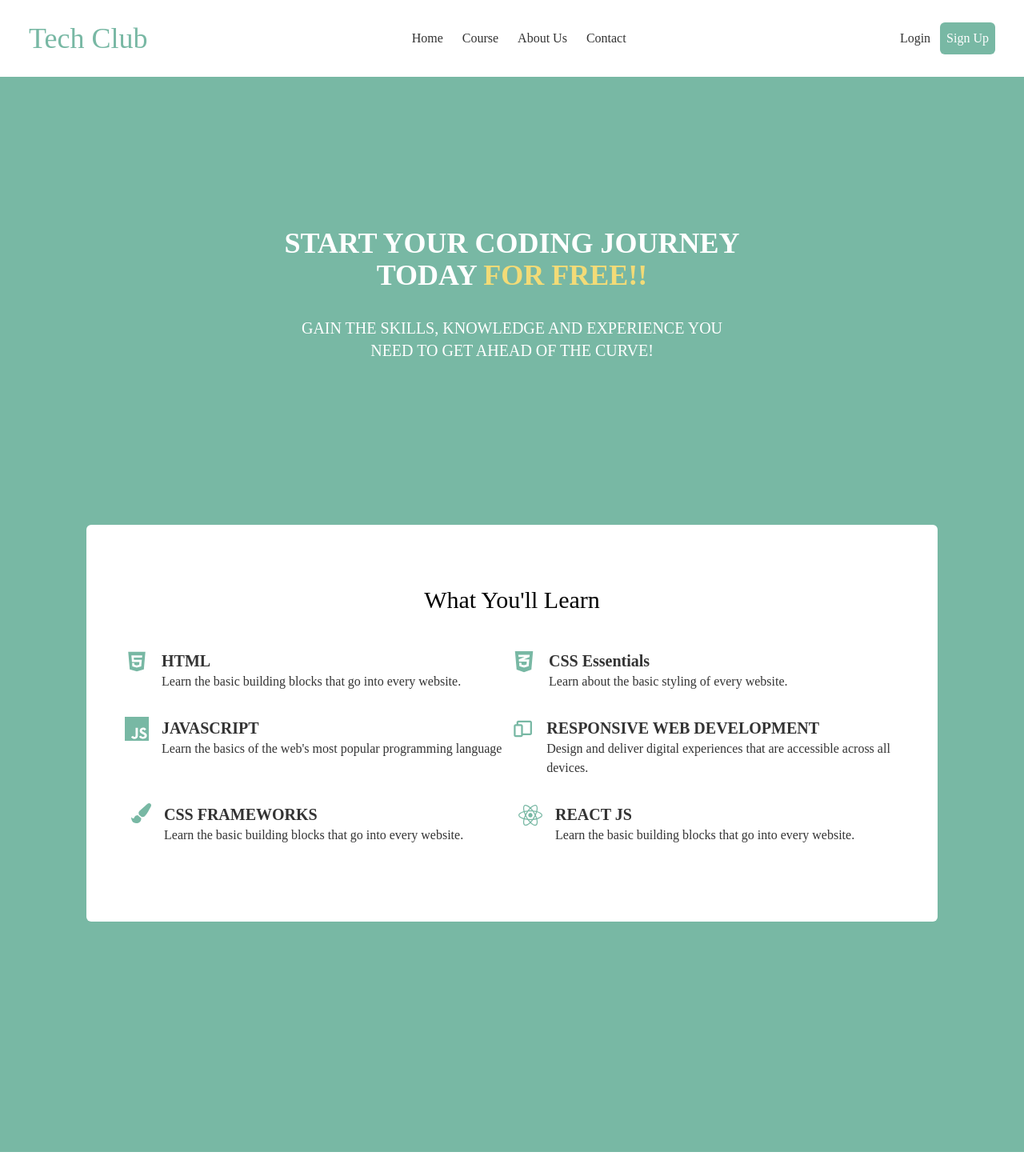
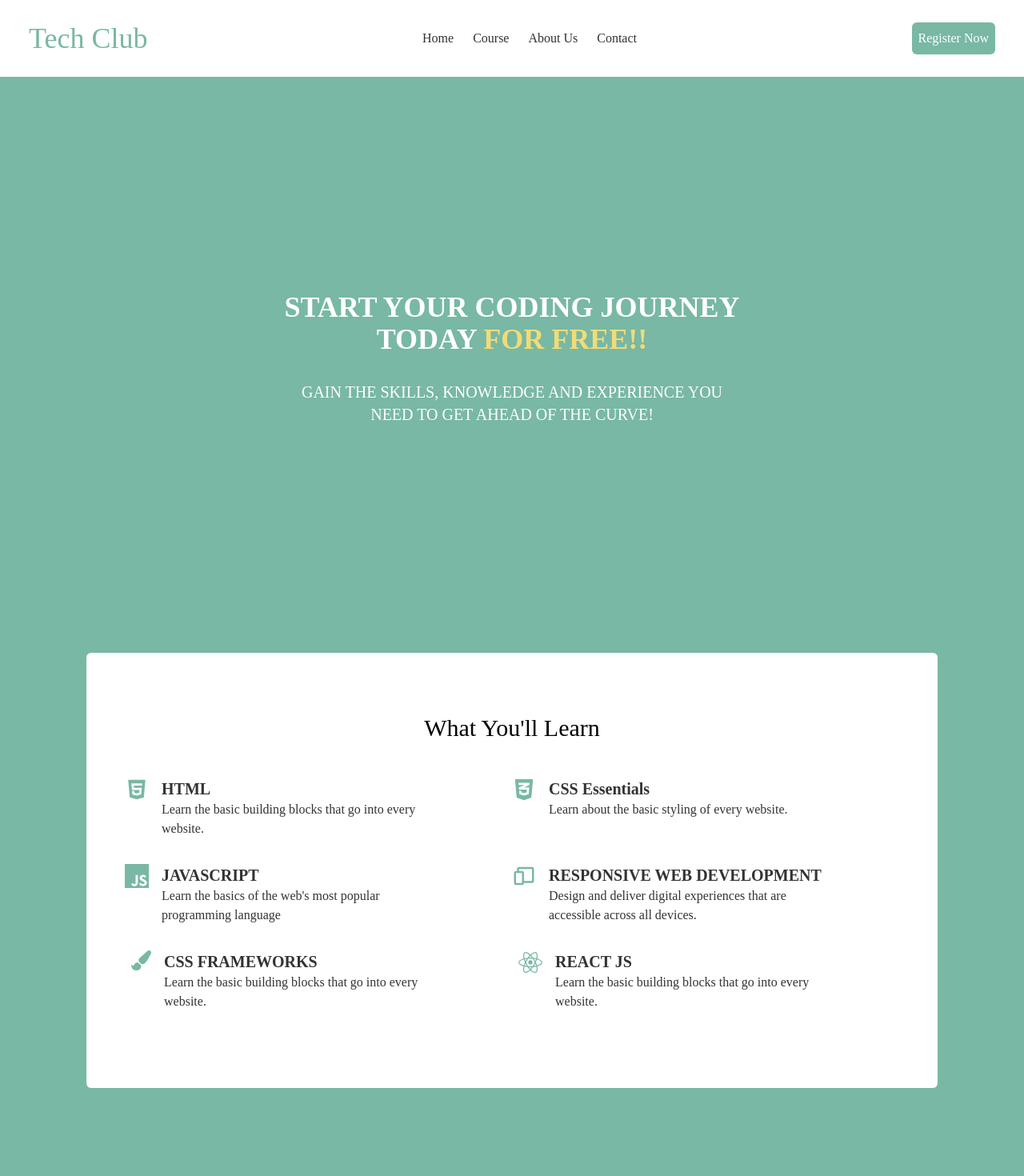
Before and after one commit to godstimedev/techclub-landing-page, a React (Create React App) app: page / in a window 1280 px wide. Shown: the top 1470 px of the page at 80% size. Before the commit the page ends 1440 px from the top, so only its background shows below. Built offline with nearby package versions, Linux system fonts and the light colour scheme.

Commit message:
made some corrections

```diff
--- a/src/App.js
+++ b/src/App.js
@@ -1,4 +1,5 @@
 import Hero from "./components/Hero";
+import Interactive from "./components/Interactive";
 import Learn from "./components/Learn";
 import Navbar from "./components/Navbar";
 
@@ -8,6 +9,7 @@ function App() {
       <Navbar />
       <Hero />
       <Learn />
+      <Interactive />
     </div>
   );
 }
--- a/src/components/Hero.jsx
+++ b/src/components/Hero.jsx
@@ -2,7 +2,7 @@ import React from "react";
 
 function Hero() {
   return (
-    <div className="w-full h-[calc(80vh-6rem)] grid place-items-center bg-[#78B8A4]">
+    <div className="w-full h-[calc(100vh-6rem)] grid place-items-center bg-[#78B8A4]">
       <div className="max-w-[320px] md:max-w-[580px] mx-auto  text-center">
         <h1 className="text-4xl text-white font-bold mb-[2rem]">
           START YOUR CODING JOURNEY TODAY{" "}
--- a/src/components/Learn.jsx
+++ b/src/components/Learn.jsx
@@ -6,36 +6,36 @@ import { BiDevices } from "react-icons/bi";
 
 function Learn() {
   return (
-    <div className="w-full min-h-screen bg-[#78B8A4] p-4">
-      <div className="bg-white max-w-[1064px] mx-auto  rounded-md px-[3rem] py-[4rem]">
+    <div className="w-full min-h-screen bg-[#78B8A4] p-4 border-b border-gray-500">
+      <div className="bg-white max-w-[1064px] mx-auto  rounded-md px-2 md:px-[3rem] py-[4rem]">
         <h3 className="text-3xl py-3 text-center">What You'll Learn</h3>
         <div className="grid md:grid-cols-2 py-4 text-[#333]">
-          <div className="= py-4 flex gap-[1rem]">
+          <div className="md:max-w-[90%] py-4 flex gap-[1rem]">
             <AiFillHtml5 size={30} className="text-[#78B8A4] inline-block" />
-            <div>
+            <div className="md:max-w-[80%]">
               <h4 className="text-xl font-semibold">HTML</h4>
               <p>Learn the basic building blocks that go into every website.</p>
             </div>
           </div>
-          <div className="= py-4 flex gap-[1rem]">
+          <div className="md:max-w-[90%] py-4 flex gap-[1rem]">
             <FaCss3Alt size={30} className="text-[#78B8A4] inline-block" />
-            <div>
+            <div className="md:max-w-[80%]">
               <h4 className="text-xl font-semibold">CSS Essentials</h4>
               <p>Learn about the basic styling of every website.</p>
             </div>
           </div>
-          <div className=" py-4 flex gap-[1rem]">
+          <div className="md:max-w-[90%] py-4 flex gap-[1rem]">
             <SiJavascript size={30} className="text-[#78B8A4] inline-block" />
-            <div>
+            <div className="md:max-w-[80%]">
               <h4 className="text-xl font-semibold">JAVASCRIPT</h4>
               <p>
                 Learn the basics of the web's most popular programming language
               </p>
             </div>
           </div>
-          <div className="= py-4 flex gap-[1rem]">
+          <div className="md:max-w-[90%] py-4 flex gap-[1rem]">
             <BiDevices size={30} className="text-[#78B8A4] inline-block" />
-            <div>
+            <div className="md:max-w-[80%]">
               <h4 className="text-xl font-semibold">
                 RESPONSIVE WEB DEVELOPMENT
               </h4>
@@ -45,16 +45,16 @@ function Learn() {
               </p>
             </div>
           </div>
-          <div className=" px-2 py-4 flex gap-[1rem]">
+          <div className="md:max-w-[90%] px-2 py-4 flex gap-[1rem]">
             <FaPaintBrush size={25} className="text-[#78B8A4] inline-block" />
-            <div>
+            <div className="md:max-w-[80%]">
               <h4 className="text-xl font-semibold">CSS FRAMEWORKS</h4>
               <p>Learn the basic building blocks that go into every website.</p>
             </div>
           </div>
-          <div className=" px-2 py-4 flex gap-[1rem]">
+          <div className="md:max-w-[90%] px-2 py-4 flex gap-[1rem]">
             <FaReact size={30} className="text-[#78B8A4] inline-block" />
-            <div>
+            <div className="md:max-w-[80%]">
               <h4 className="text-xl font-semibold">REACT JS</h4>
               <p>Learn the basic building blocks that go into every website.</p>
             </div>
--- a/src/components/Navbar.jsx
+++ b/src/components/Navbar.jsx
@@ -19,9 +19,8 @@ function Navbar() {
           <li className="text-[#333] px-3">Contact</li>
         </ul>
         <ul className=" hidden md:flex md:items-center">
-          <li className="text-[#333] px-3">Login</li>
           <button className="px-2 bg-[#78B8A4] py-2 rounded-md text-[#fff]">
-            Sign Up
+            Register Now
           </button>
         </ul>
         <div onClick={handleNav} className="block md:hidden">
@@ -44,10 +43,9 @@ function Navbar() {
             <li className="text-[#333] p-3">About Us</li>
             <li className="text-[#333] p-3">Contact</li>
           </ul>
-          <ul className=" ">
-            <li className="text-[#333] p-3">Login</li>
+          <ul className="">
             <button className="px-2 my-3 bg-[#333] py-2 rounded-md text-[#fff]">
-              Sign Up
+              Register Now
             </button>
           </ul>
         </div>
```
